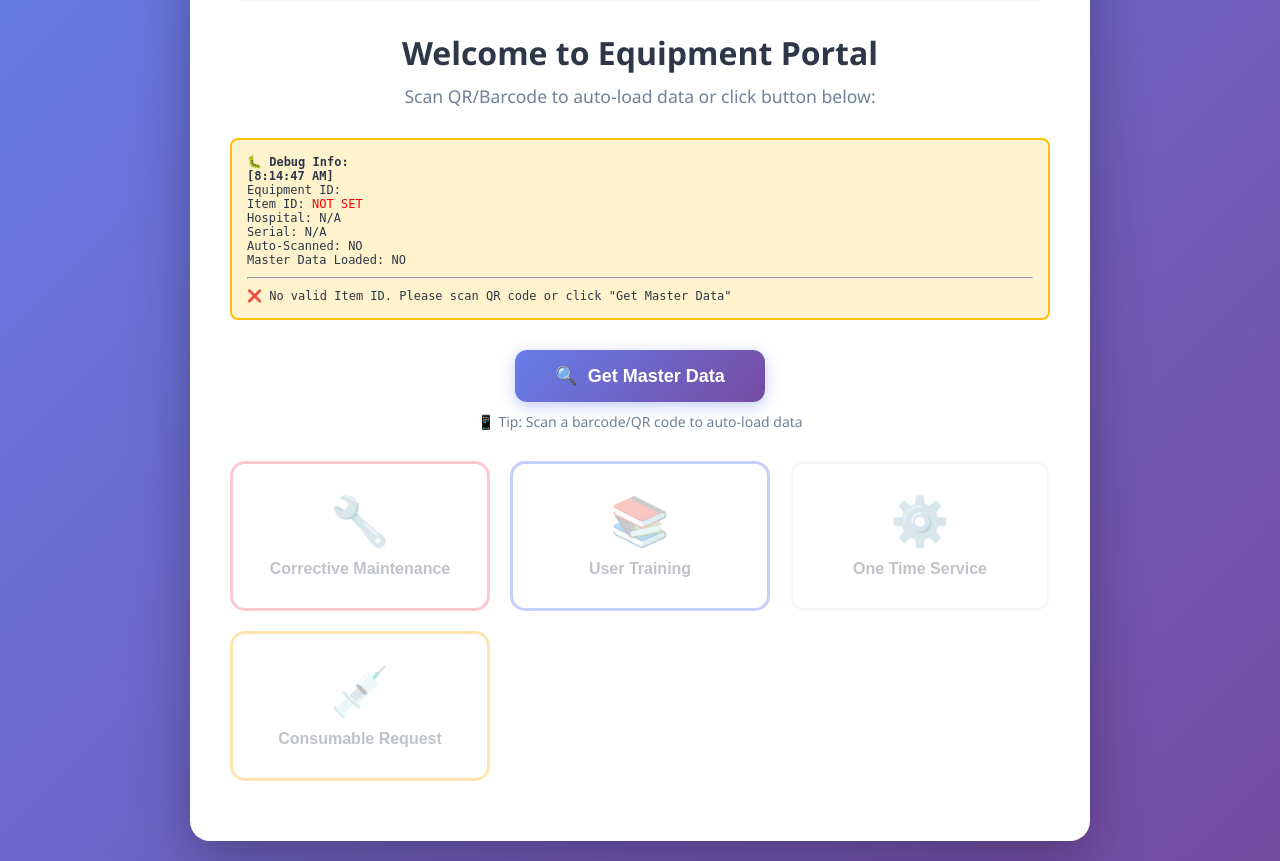
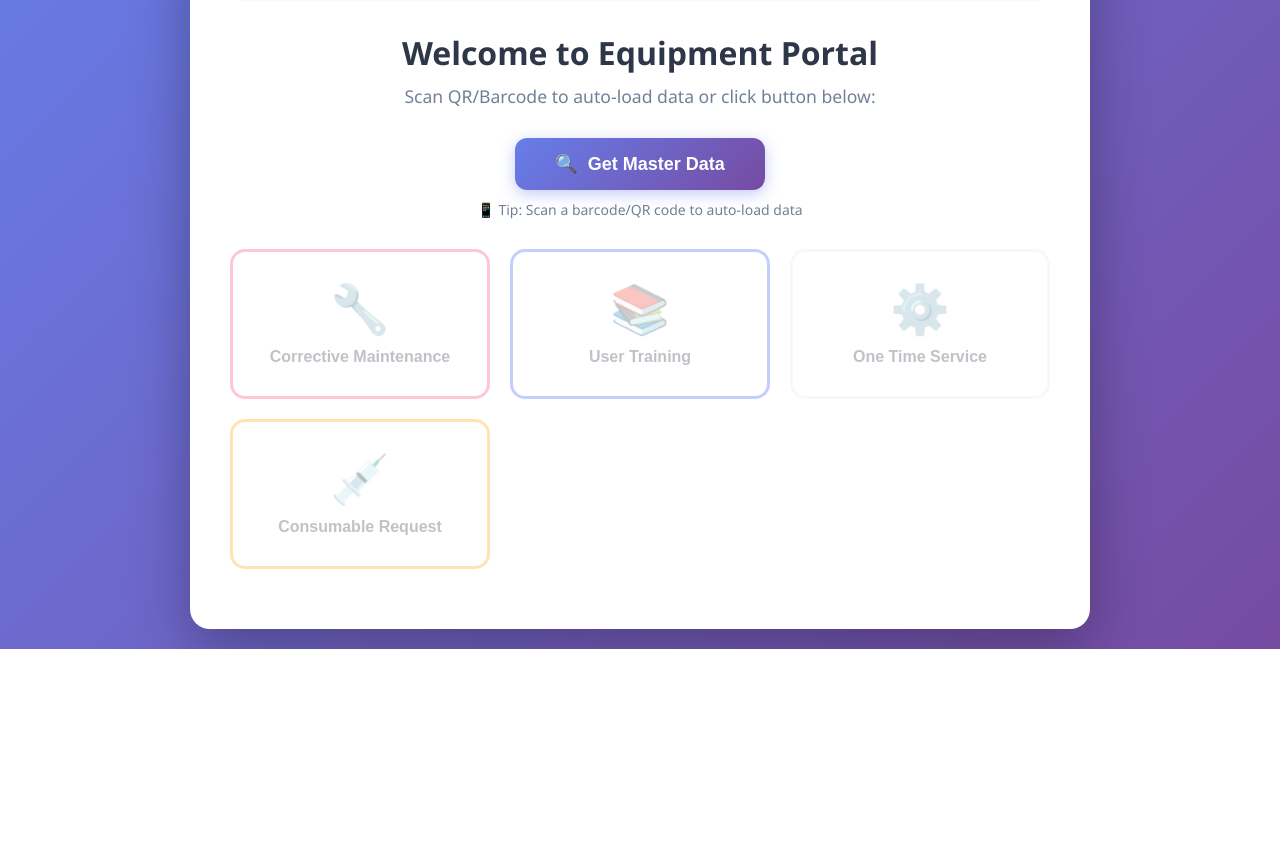
Before and after one commit to VHemantha/biomedQR, a Flask app: template templates/equipment.html in a window 1280 px wide. Shown: the part 179-1040 px from the top of the page. After the commit the page ends 828 px from the top, so only its background shows below. Run offline with Flask 3, Linux system fonts and the light colour scheme; the template is opened without the code that fills it, so the values that code supplies are empty.

Commit message:
remove debug info

```diff
--- a/templates/equipment.html
+++ b/templates/equipment.html
@@ -15,10 +15,7 @@
 </div>
 
 <!-- Debug Info Panel (Remove after testing) -->
-<div id="debugPanel" style="background: #fff3cd; border: 2px solid #ffc107; padding: 15px; margin: 20px 0; border-radius: 8px; font-family: monospace; font-size: 12px;">
-    <strong>🐛 Debug Info:</strong><br>
-    <div id="debugContent">Initializing...</div>
-</div>
+
 
 <!-- Scanning Status Indicator -->
 <div id="scanningIndicator" class="scanning-indicator" style="display: none; text-align: center; margin: 20px 0; padding: 15px; background-color: #e6fffa; border-left: 4px solid #38b6a8; border-radius: 4px;">
```
